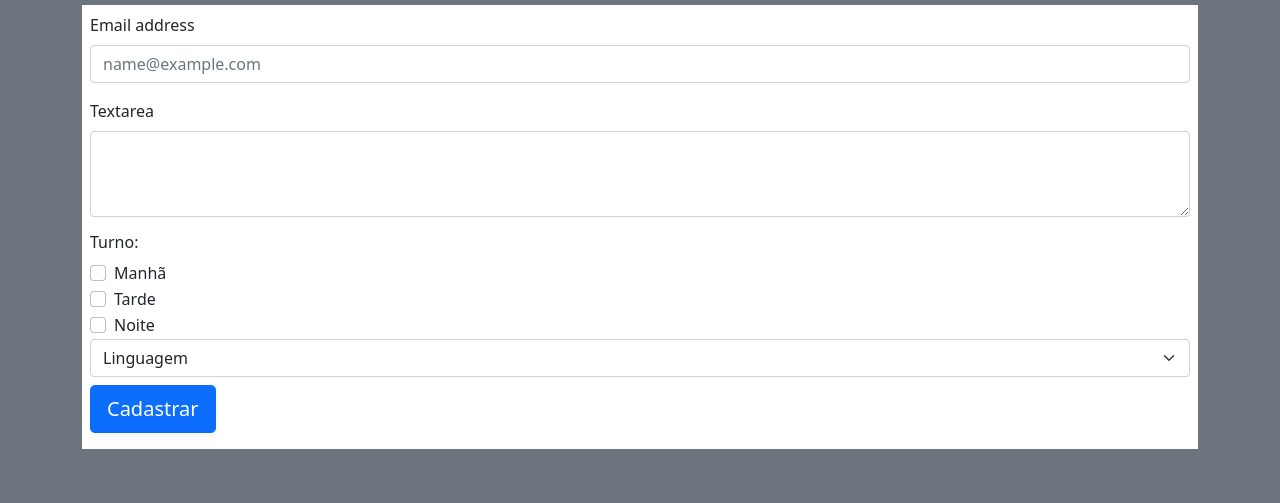
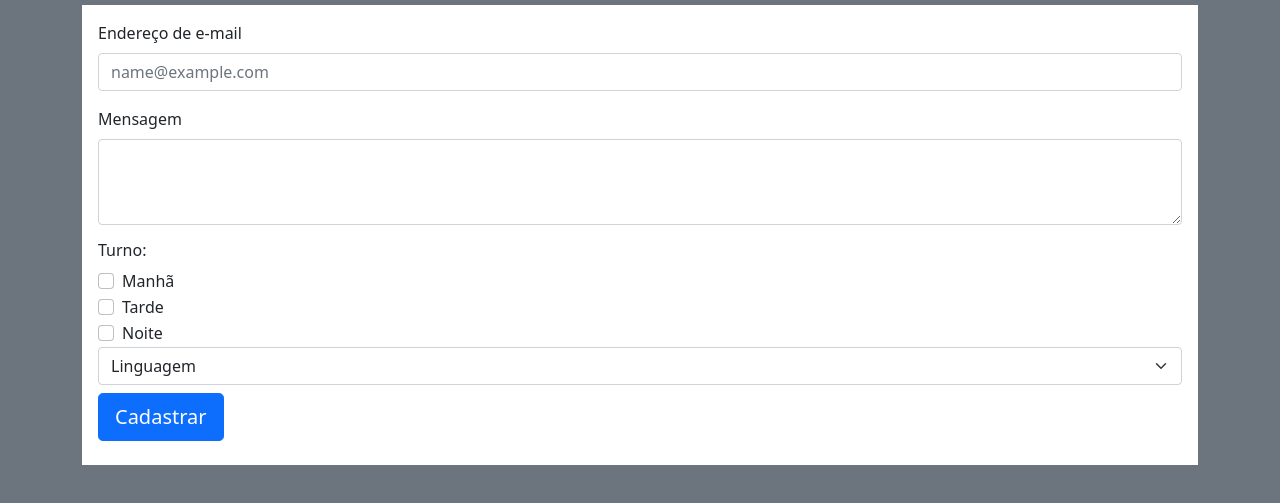
Before and after one commit to PauloHenrrq/geracaoTechHTML, a plain HTML site: page FormularioCadastro.html in a window 1280 px wide. Shown: the part 137-640 px from the top of the page. Drawn offline with nearby package versions, Linux system fonts and the light colour scheme.

Commit message:
do 2 pro 3 :)

```diff
--- a/FormularioCadastro.html
+++ b/FormularioCadastro.html
@@ -14,13 +14,13 @@
     <h1 class="text-center fs-2 text-light text-uppercase py-5 bg-dark">Formulário de Cadastro</h1>
 
     <div class="d-flex container justify-content-center">
-        <form class="bg-white px-2 py-2 w-100">
+        <form class="bg-white px-3 py-3 w-100">
             <div class="mb-3">
-                <label for="emailad" class="form-label">Email address</label>
+                <label for="emailad" class="form-label">Endereço de e-mail</label>
                 <input type="email" class="form-control" id="emailad" placeholder="name@example.com">
             </div>
             <div class="mb-3">
-                <label for="exampleFormControlTextarea1" class="form-label">Textarea</label>
+                <label for="exampleFormControlTextarea1" class="form-label">Mensagem</label>
                 <textarea class="form-control" id="exampleFormControlTextarea1" rows="3"></textarea>
             </div>
             <h6>Turno:</h2>
```
